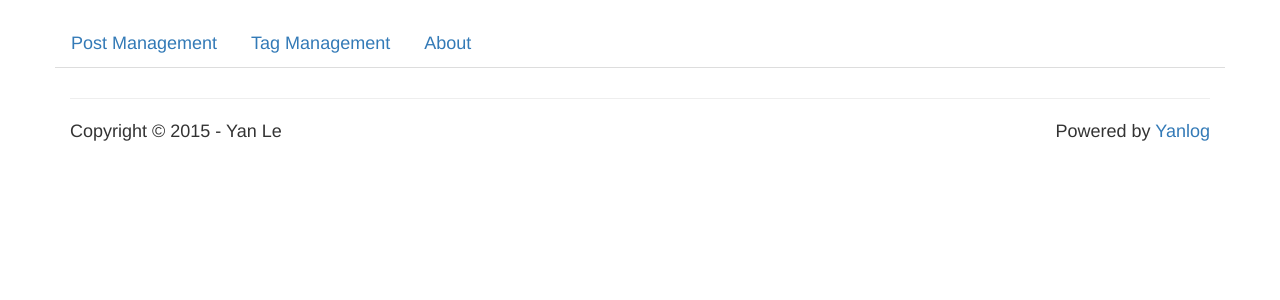
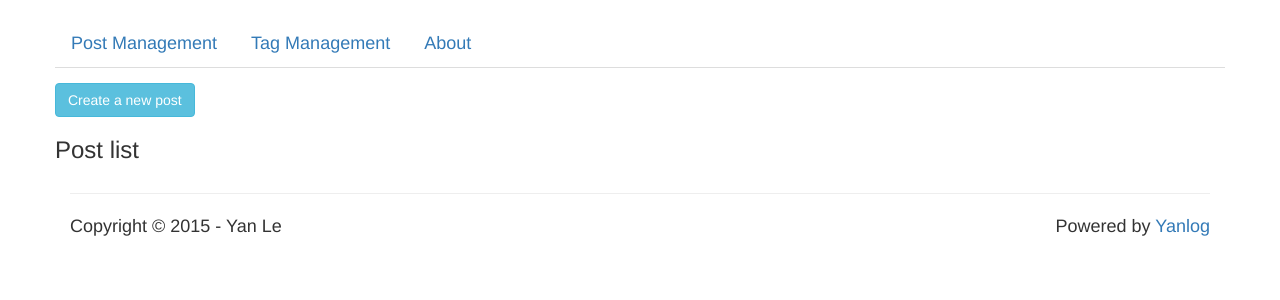
Before and after one commit to janusle/yanlog, a Django app: template yanlog/templates/management/post.html in a window 1280 px wide. Shown: the part 52-352 px from the top of the page. Run offline with Django 3.2, Linux system fonts and the light colour scheme; the template is opened without the code that fills it, so the values that code supplies are empty; some libraries are stand-ins or nearby versions.

Commit message:
replace buttons with django-bootstrap3 buttons

```diff
--- a/yanlog/static/css/style.css
+++ b/yanlog/static/css/style.css
@@ -13,3 +13,9 @@ body {
 div#blog-nav {
   margin-bottom: 15px;
 }
+
+#post-list {
+  margin-top: 15px;
+  margin-left: 15px;
+  margin-bottom: : 15px;
+}
--- a/yanlog/templates/management/post.html
+++ b/yanlog/templates/management/post.html
@@ -1,6 +1,17 @@
 {% extends 'management/base.html' %}
 
+
+{% load bootstrap3 %}
 {% block admin %}
+
+<div id="post-list">
+
+
+{% url 'blog:post_create' as post_create_url %}
+{% bootstrap_button content="Create a new post" href=post_create_url button_class="btn btn-info" %}
+
+
+<h3>Post list</h3>
 
 <ul>
   {% for post in object_list %}
@@ -10,4 +21,6 @@
   {% endfor %}
 </ul>
 
+</div>
+
 {% endblock %}
--- a/yanlog/templates/post/post_confirm_delete.html
+++ b/yanlog/templates/post/post_confirm_delete.html
@@ -8,7 +8,7 @@
 <form method="post">
   {% csrf_token %}
   <p> Are you sure you want to delete post "{{ object }}" ?</p>
-  <input class="btn btn-danger" type="submit" value="Confirm" />
+  {% bootstrap_button content="Confirm" button_type="submit"  button_class="btn btn-danger" %}
 </form>
 
 
--- a/yanlog/templates/post/post_create_edit.html
+++ b/yanlog/templates/post/post_create_edit.html
@@ -8,15 +8,15 @@
 
 <div id="blog-nav">
 <i class="fa fa-arrow-circle-left"></i>
-<a href="{% url 'blog:admin' %}">Back to post list</a>
+<a href="{% url 'blog:admin' %}">Back to post management</a>
 </div>
 
 <div id="post-editor">
 <form method="post">
   {% csrf_token %}
   {% bootstrap_form form %}
-  <input class="btn btn-success" type="submit" value="{{ action }}" />
-  <a href="{{ post.get_absolute_url }}delete/"><button type="button" class="btn btn-danger">delete</button></a>
+  {% bootstrap_button content=action button_type="submit" button_class="btn btn-success" %}
+  {% bootstrap_button content="delete" href=post.get_absolute_url|add:"delete/" button_class="btn btn-danger" %}
 </form>
 </div>
 
```
Also changed, not shown: yanlog/templates/login.html (+7 -3 lines).
